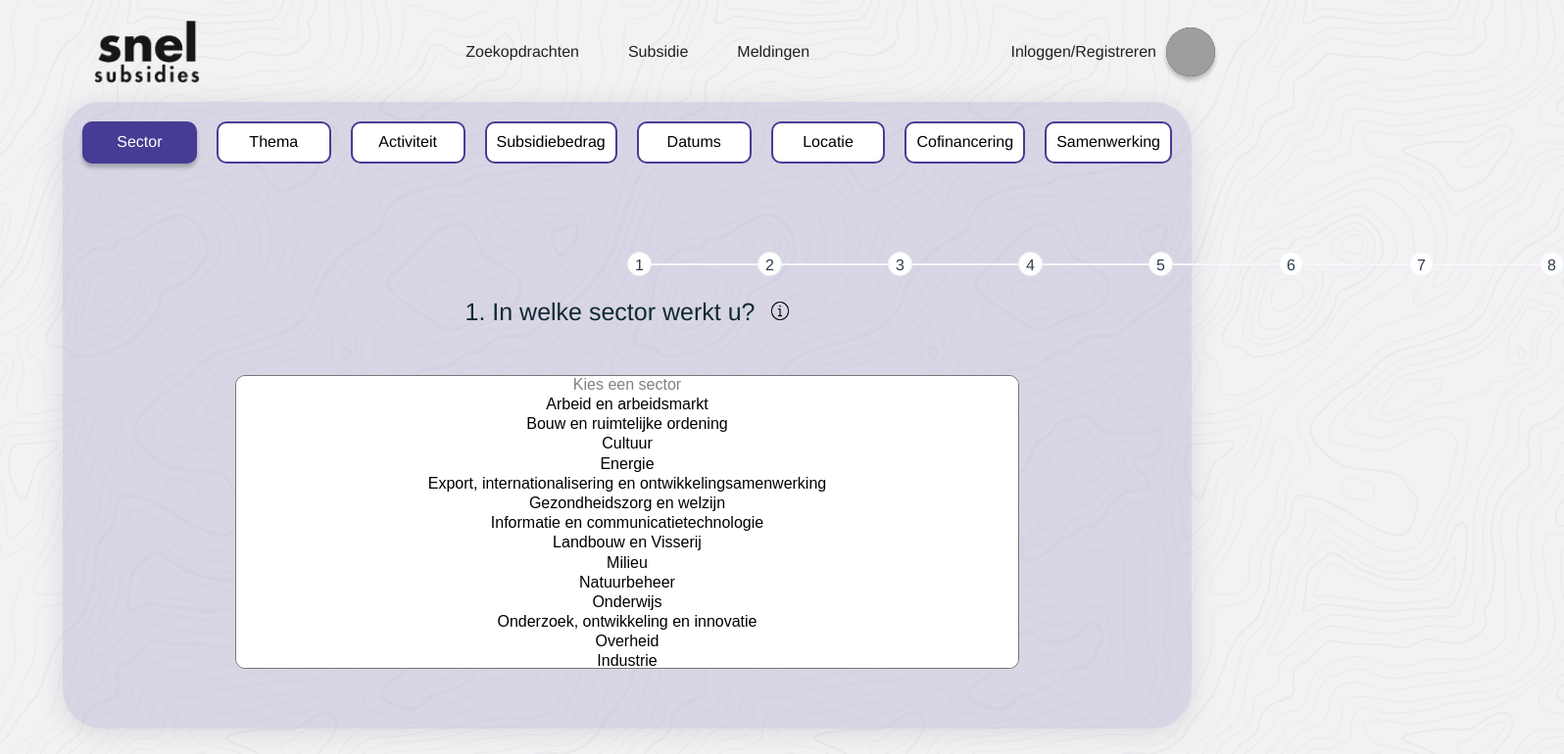
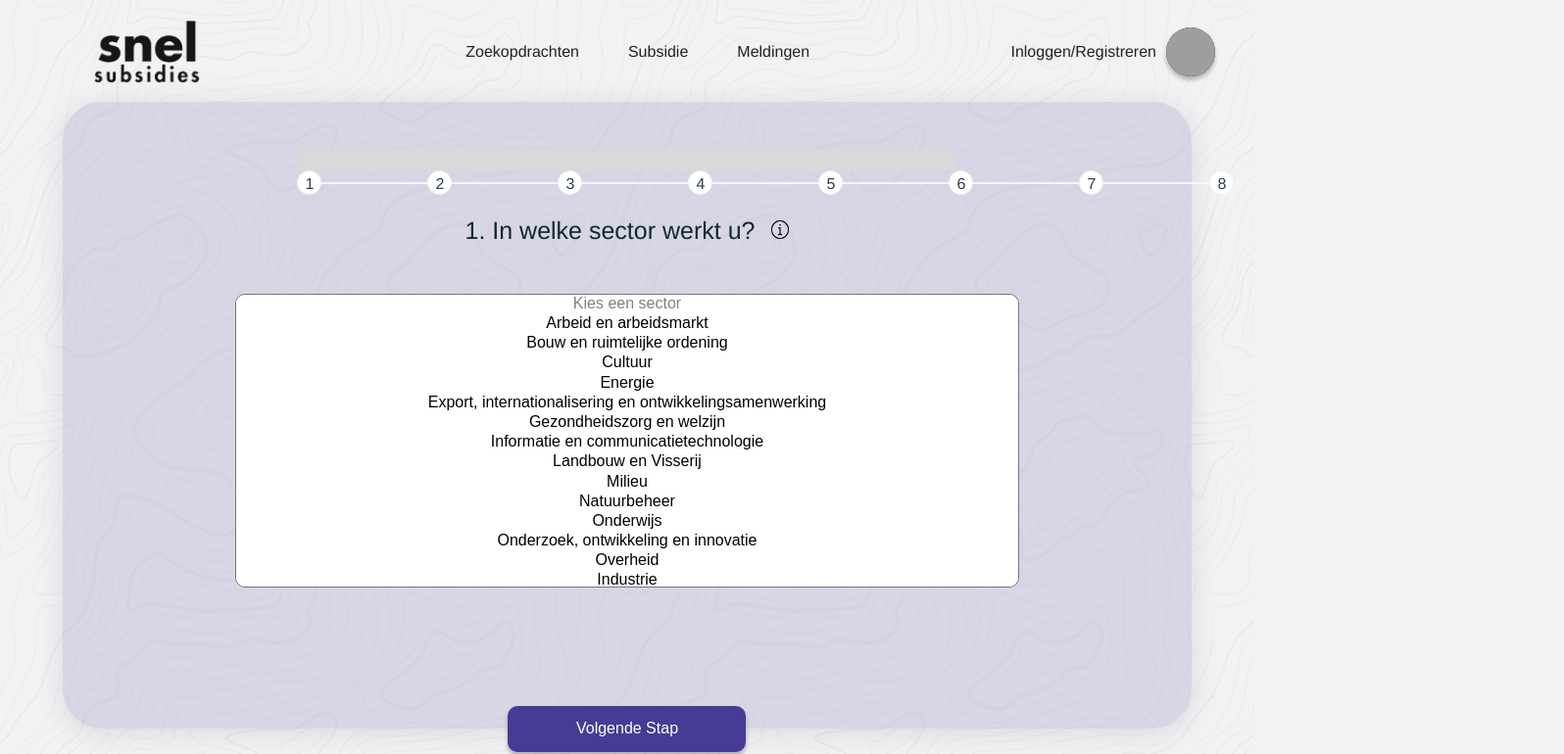
Before and after one commit to Ayoub2K/SnelSubsidies, a Vue app in the folder webapp/: page /form in a window 1280 px wide. Shown: the top 770 px of the page at 98% size, 1596 px wide, since content can reach past the window. Built offline with nearby package versions, Linux system fonts and the light colour scheme; grey boxes are pictures that could not be loaded.

Commit message:
progressbar weggehaald

```diff
--- a/webapp/src/components/StepFormComponent.vue
+++ b/webapp/src/components/StepFormComponent.vue
@@ -104,7 +104,7 @@
       <h3>4. Wat is het minimaal benodigd subsidiebedrag? <img class="info-icon" alt="Open link"
                                                                src="../assets/info_icon.png"></h3>
 
-      €<input v-model="minimaleBedrag" class="select" placeholder="0"/>
+      <input v-model="minimaleBedrag" class="select" placeholder="€0"/>
       <div class="buttons">
         <button class="button btn-prev" v-if="step !== 1" @click.prevent="prevStep">Vorige Stap</button>
         <button class="button btn-next" v-if="step !== totalsteps" @click.prevent="nextStep(4)">Volgende Stap</button>
@@ -112,7 +112,7 @@
     </section>
 
     <section v-if="step === 5">
-      <h3>5. Watvoor type organistatie bent u? <img class="info-icon" alt="Open link" src="../assets/info_icon.png"></h3>
+      <h3>5. Wat voor type organistatie bent u? <img class="info-icon" alt="Open link" src="../assets/info_icon.png"></h3>
       <select v-model="typeOrganisatie" class="select">
         <option disabled value="">Type Organisatie</option>
         <option>Overheid</option>
@@ -451,8 +451,8 @@ section {
 }
 /*before is het bolletje, after is de lijn die de bolletjes verbind*/
 .progress-bar{
-  width: 0px;
 }
+
 .progress-bar li::before{
   content:counter(container);
   position:absolute;
--- a/webapp/src/views/Form.vue
+++ b/webapp/src/views/Form.vue
@@ -1,32 +1,5 @@
 <template>
     <main>
-        <div class="progress">
-            <div class="progress-item active">
-                <p>Sector</p>
-            </div>
-            <div class="progress-item">
-                <p>Thema</p>
-            </div>
-            <div class="progress-item">
-                <p>Activiteit</p>
-            </div>
-            <div class="progress-item">
-                <p>Subsidiebedrag</p>
-            </div>
-            <div class="progress-item">
-                <p>Datums</p>
-            </div>
-            <div class="progress-item">
-                <p>Locatie</p>
-            </div>
-            <div class="progress-item">
-                <p>Cofinancering</p>
-            </div>
-            <div class="progress-item">
-                <p>Samenwerking</p>
-            </div>
-        </div>
-
         <div class="header">
           <!-- <div>
             <button @click="advanceProgress">Advance Progress</button>
--- a/webapp/src/views/Resultaten.vue
+++ b/webapp/src/views/Resultaten.vue
@@ -1,31 +1,5 @@
 <template>
   <main>
-    <div class="progress">
-      <div class="progress-item">
-        <p>Sector</p>
-      </div>
-      <div class="progress-item">
-        <p>Thema</p>
-      </div>
-      <div class="progress-item">
-        <p>Activiteit</p>
-      </div>
-      <div class="progress-item">
-        <p>Subsidiebedrag</p>
-      </div>
-      <div class="progress-item">
-        <p>Datums</p>
-      </div>
-      <div class="progress-item">
-        <p>Locatie</p>
-      </div>
-      <div class="progress-item">
-        <p>Cofinancering</p>
-      </div>
-      <div class="progress-item">
-        <p>Samenwerking</p>
-      </div>
-    </div>
     <h1 class="text-center">Uw resultaten</h1>
 
     <div class="resultaten_box">
```
